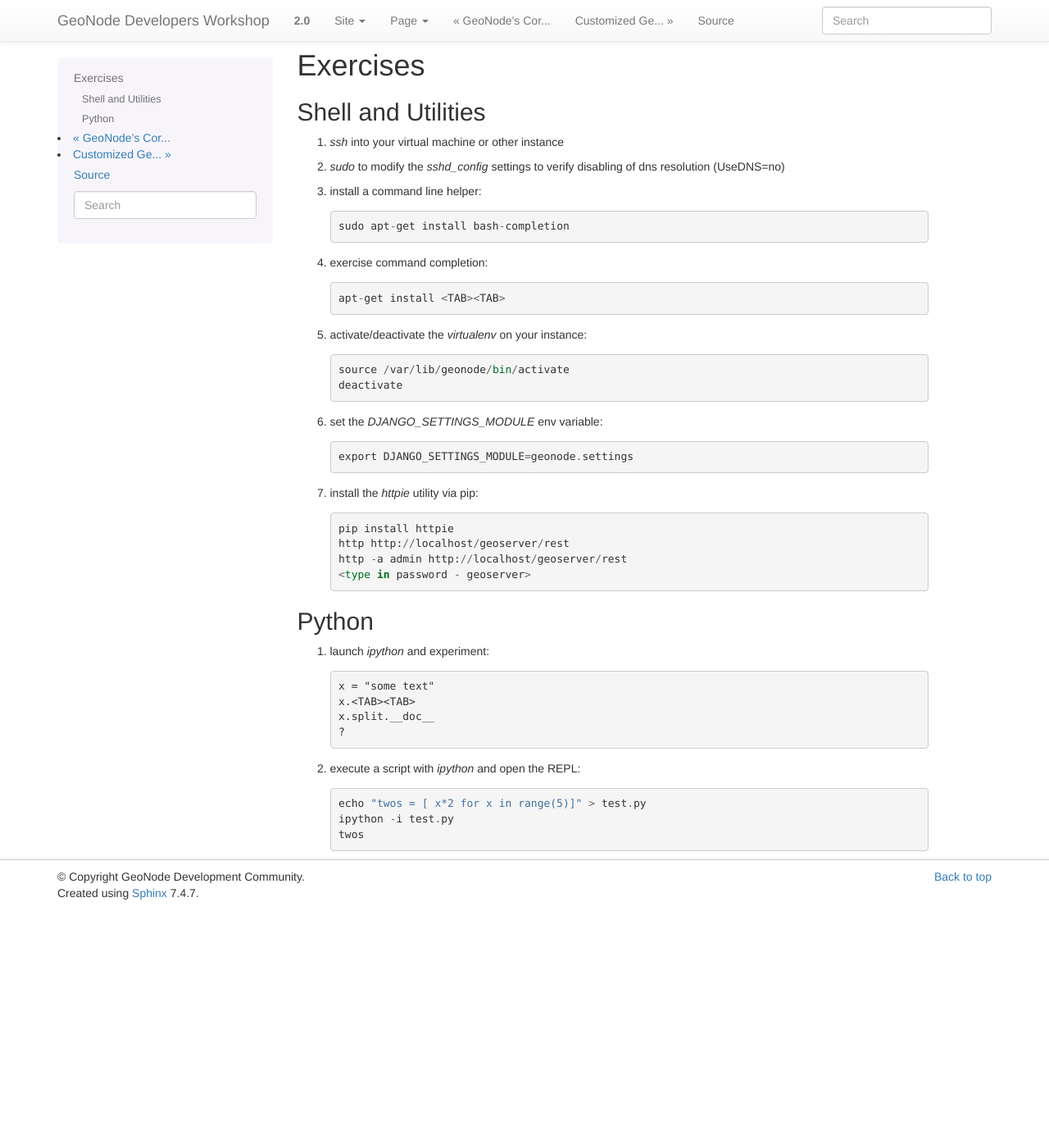
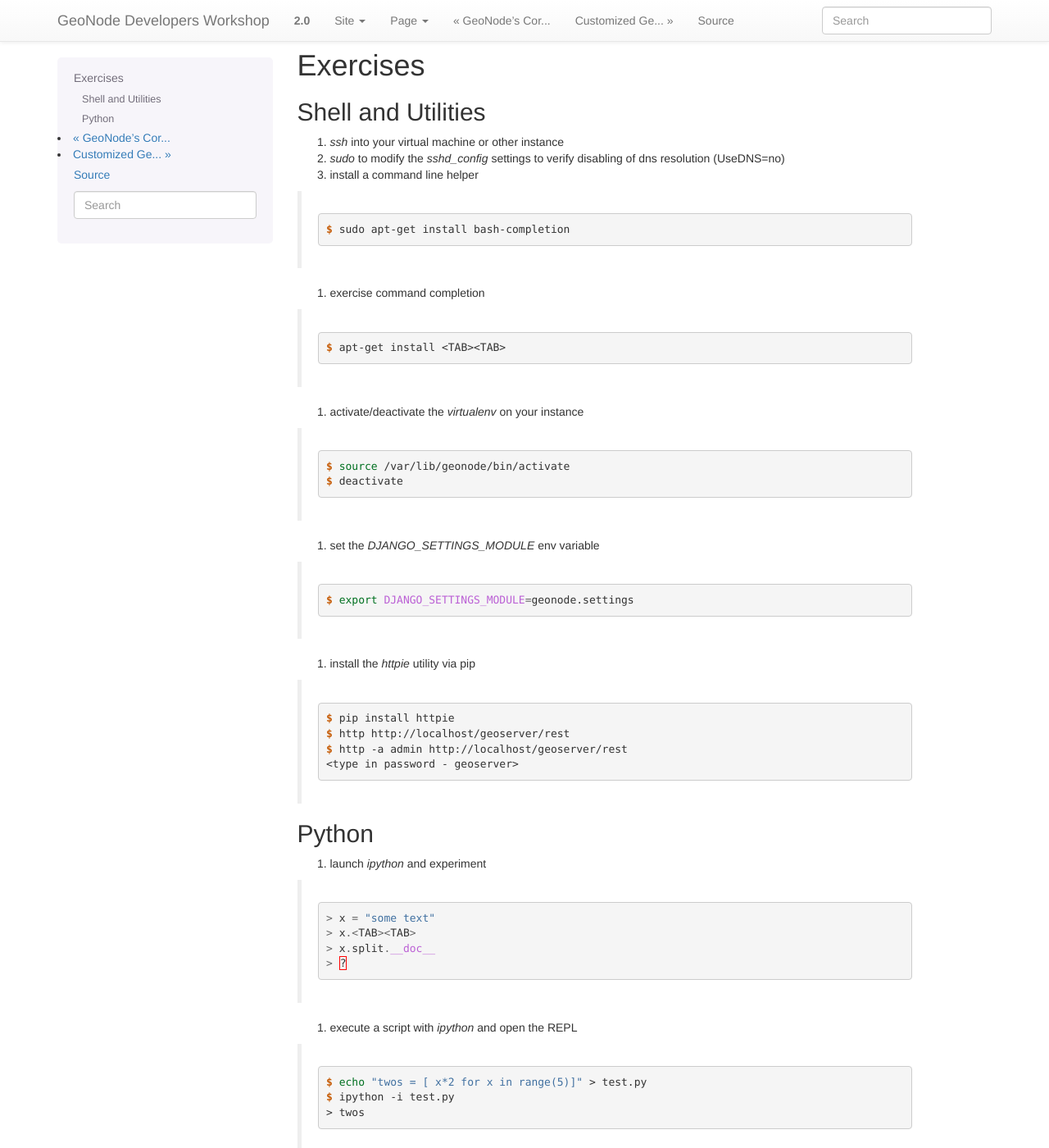
Before and after one commit to lucacasagrande/geonode-workshops, a Sphinx documentation site: the page built from devel/doc/core/exercises.rst, in a window 1280 px wide and 1400 px high. Shown: the whole window at 82% size. Built offline with Sphinx 7.4.7, drawn with Linux system fonts in a browser that asks for light colours.

Commit message:
better code-blocks for exercises

```diff
--- a/devel/doc/core/exercises.rst
+++ b/devel/doc/core/exercises.rst
@@ -8,42 +8,56 @@
 
 #. *ssh* into your virtual machine or other instance
 #. *sudo* to modify the *sshd_config* settings to verify disabling of dns resolution (UseDNS=no)
-#. install a command line helper::
+#. install a command line helper
 
-    sudo apt-get install bash-completion
+  .. code-block:: console
 
-#. exercise command completion::
+    $ sudo apt-get install bash-completion
 
-    apt-get install <TAB><TAB>
+#. exercise command completion
 
-#. activate/deactivate the *virtualenv* on your instance::
+  .. code-block:: console
 
-    source /var/lib/geonode/bin/activate
-    deactivate
+    $ apt-get install <TAB><TAB>
 
-#. set the *DJANGO_SETTINGS_MODULE* env variable::
+#. activate/deactivate the *virtualenv* on your instance
 
-    export DJANGO_SETTINGS_MODULE=geonode.settings
+  .. code-block:: console
 
-#. install the *httpie* utility via pip::
+    $ source /var/lib/geonode/bin/activate
+    $ deactivate
 
-    pip install httpie
-    http http://localhost/geoserver/rest
-    http -a admin http://localhost/geoserver/rest
+#. set the *DJANGO_SETTINGS_MODULE* env variable
+
+  .. code-block:: console
+
+    $ export DJANGO_SETTINGS_MODULE=geonode.settings
+
+#. install the *httpie* utility via pip
+
+  .. code-block:: console
+
+    $ pip install httpie
+    $ http http://localhost/geoserver/rest
+    $ http -a admin http://localhost/geoserver/rest
     <type in password - geoserver>
 
 Python
 ......
 
-#. launch *ipython* and experiment::
+#. launch *ipython* and experiment
 
-    x = "some text"
-    x.<TAB><TAB>
-    x.split.__doc__
-    ?
+  .. code-block:: python
 
-#. execute a script with *ipython* and open the REPL::
+    > x = "some text"
+    > x.<TAB><TAB>
+    > x.split.__doc__
+    > ?
 
-    echo "twos = [ x*2 for x in range(5)]" > test.py
-    ipython -i test.py
-    twos
+#. execute a script with *ipython* and open the REPL
+
+  .. code-block:: console
+
+    $ echo "twos = [ x*2 for x in range(5)]" > test.py
+    $ ipython -i test.py
+    > twos
```
Also changed, not shown: devel/doc/intro/exercises.rst (+35 -16 lines).
